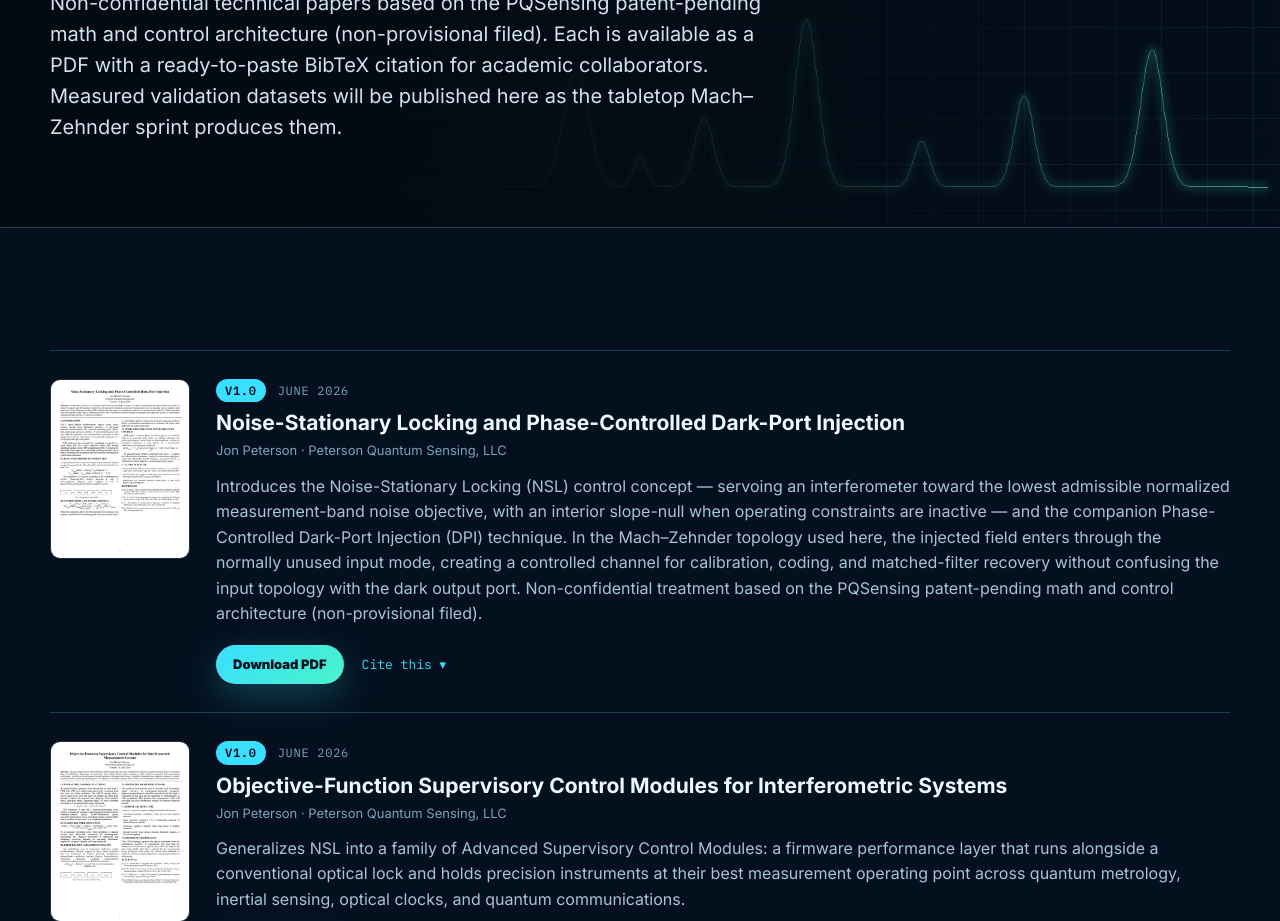
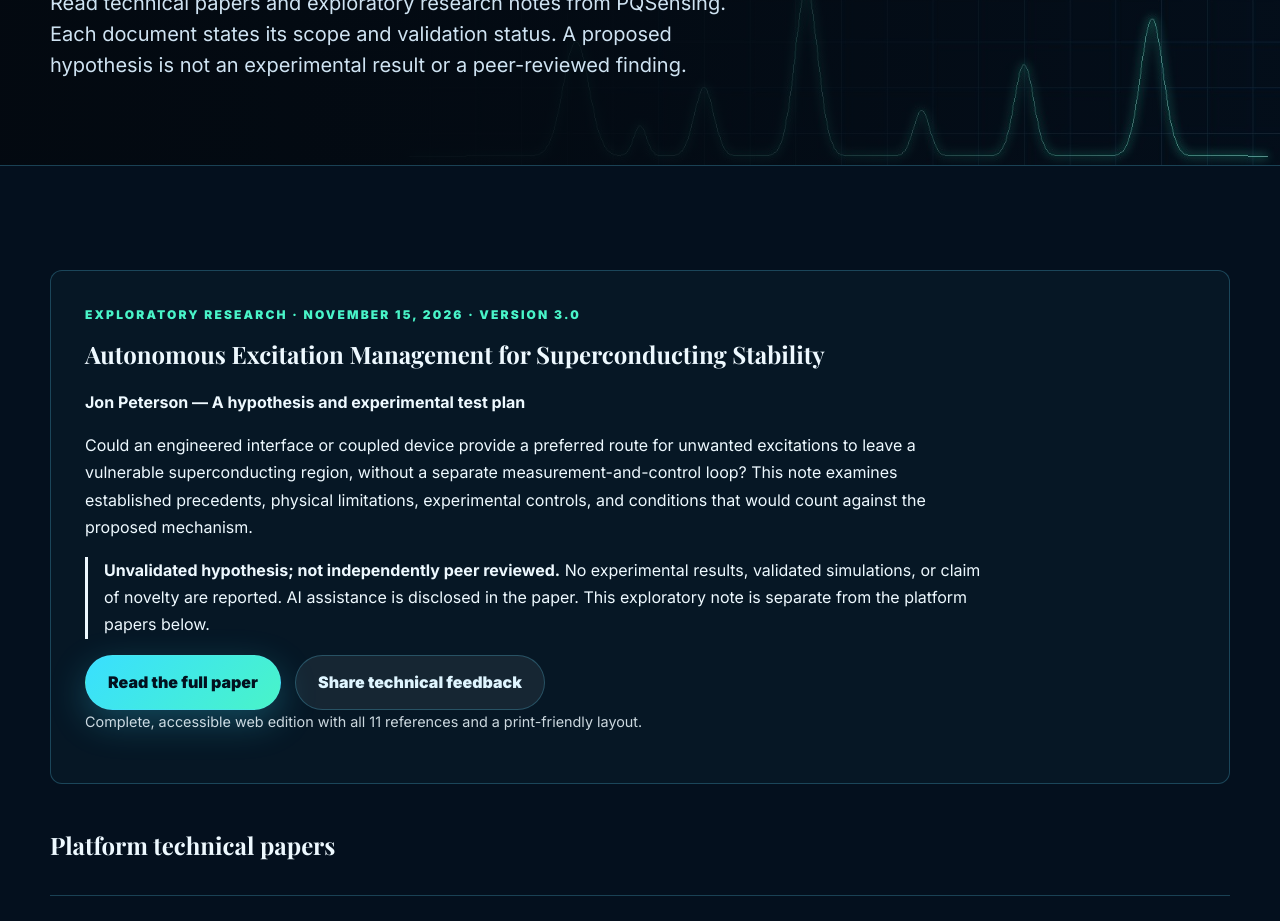
Before and after one commit to MrOweItAll/PQSensing.com, an Astro site: page /publications in a window 1280 px wide. Shown: the part 442-1363 px from the top of the page. Built offline with nearby package versions, Linux system fonts and the light colour scheme; Astro itself is replaced by a stand-in of ours.

Commit message:
Link the superconducting stability discussion paper from Publications

```diff
--- a/src/pages/publications.astro
+++ b/src/pages/publications.astro
@@ -5,7 +5,7 @@ import publications from '../data/publications.json';
 
 const title = 'Publications & Data — PQSensing';
 const description =
-  'Non-confidential technical white papers from Peterson Quantum Sensing on Noise-Stationary Locking, Dark-Port Injection, supervisory control modules, and atom-interferometric measurement — each with a downloadable PDF and a BibTeX citation.';
+  'Technical papers and exploratory research notes from Peterson Quantum Sensing, including an unvalidated hypothesis and experimental test plan for autonomous excitation management in superconductors.';
 
 const papers = publications.papers;
 ---
@@ -17,18 +17,41 @@ const papers = publications.papers;
       <div class="page-hero-overlay"></div>
       <div class="page-hero-inner container">
         <p class="eyebrow">Publications &amp; data</p>
-        <h1>Technical papers behind the platform.</h1>
+        <h1>Technical papers and research questions.</h1>
         <p class="page-hero-lede">
-          Non-confidential technical papers based on the PQSensing
-          patent-pending math and control architecture (non-provisional filed). Each is available
-          as a PDF with a ready-to-paste BibTeX citation for academic
-          collaborators. Measured validation datasets will be published here
-          as the tabletop Mach–Zehnder sprint produces them.
+          Read technical papers and exploratory research notes from PQSensing.
+          Each document states its scope and validation status. A proposed
+          hypothesis is not an experimental result or a peer-reviewed finding.
         </p>
       </div>
     </section>
     <section class="section-pad">
       <div class="container">
+        <article class="research-note" aria-labelledby="superconducting-paper-title">
+          <p class="eyebrow">Exploratory research · November 15, 2026 · Version 3.0</p>
+          <h2 id="superconducting-paper-title">Autonomous Excitation Management for Superconducting Stability</h2>
+          <p><strong>Jon Peterson — A hypothesis and experimental test plan</strong></p>
+          <p>
+            Could an engineered interface or coupled device provide a preferred
+            route for unwanted excitations to leave a vulnerable superconducting
+            region, without a separate measurement-and-control loop? This note
+            examines established precedents, physical limitations, experimental
+            controls, and conditions that would count against the proposed mechanism.
+          </p>
+          <p class="research-status">
+            <strong>Unvalidated hypothesis; not independently peer reviewed.</strong>
+            No experimental results, validated simulations, or claim of novelty are
+            reported. AI assistance is disclosed in the paper. This exploratory note
+            is separate from the platform papers below.
+          </p>
+          <div class="cta-row">
+            <a class="button primary" href="/research/autonomous-superconducting-stability.html">Read the full paper</a>
+            <a class="button ghost" href="mailto:mroweitall@gmail.com?subject=Superconducting%20stability%20hypothesis%20feedback">Share technical feedback</a>
+          </div>
+          <p class="format-note">Complete, accessible web edition with all 11 references and a print-friendly layout.</p>
+        </article>
+
+        <h2 class="platform-heading">Platform technical papers</h2>
         <div class="papers-list">
           {papers.map((paper) => <PaperRow paper={paper} />)}
         </div>
@@ -43,6 +66,18 @@ const papers = publications.papers;
 </BaseLayout>
 
 <style>
+  .research-note {
+    border: 1px solid var(--line, rgba(96, 219, 255, 0.24));
+    border-radius: 12px;
+    padding: clamp(20px, 4vw, 34px);
+    margin: 12px 0 42px;
+    background: rgba(96, 219, 255, 0.035);
+  }
+  .research-note h2 { max-width: 850px; line-height: 1.25; }
+  .research-note p { max-width: 900px; line-height: 1.7; }
+  .research-status { border-left: 3px solid currentColor; padding-left: 16px; }
+  .format-note { font-size: 0.9rem; opacity: 0.85; }
+  .platform-heading { margin-top: 34px; }
   .papers-list {
     margin-top: 30px;
     border-bottom: 1px solid var(--line, rgba(96, 219, 255, 0.24));
```
